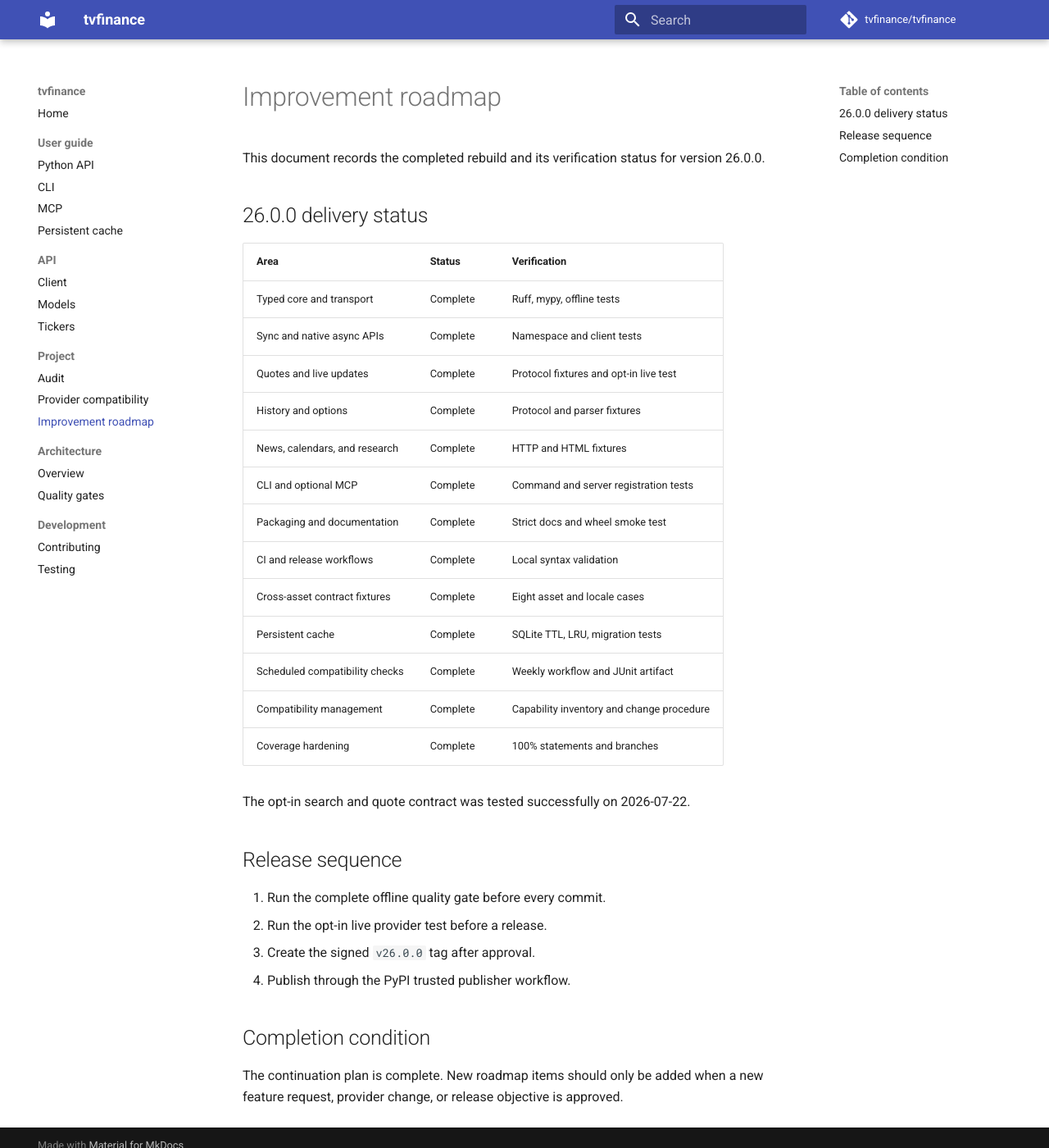
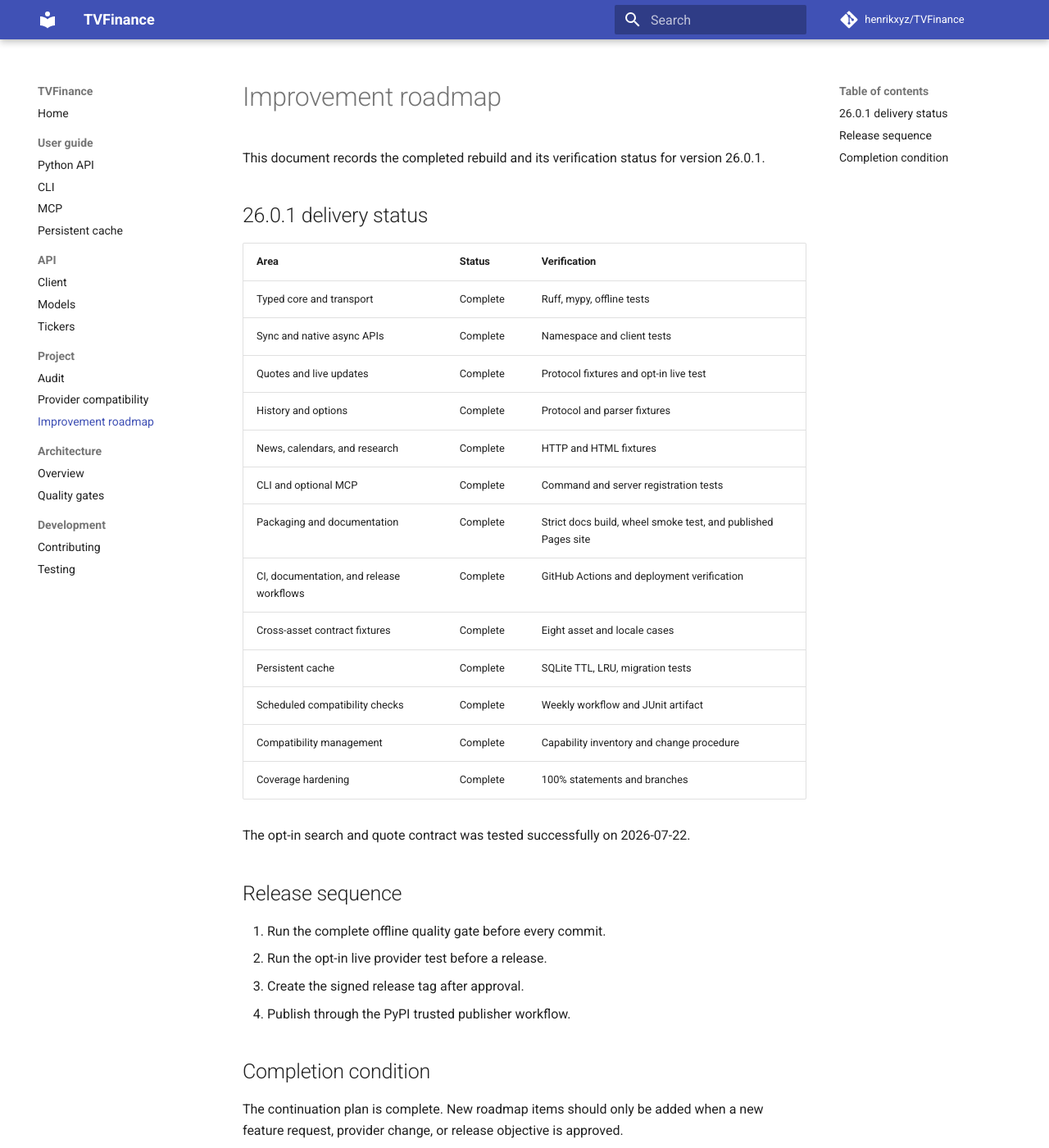
Before and after one commit to henrikxyz/tvfinance, an MkDocs documentation site: the page built from docs/project/roadmap.md, in a window 1280 px wide and 1400 px high. Shown: the whole window at 82% size. Built offline with MkDocs 1.6.1 and Material for MkDocs 9.7.7, drawn with Linux system fonts in a browser that asks for light colours; comment, search, counter and statistics services are not loaded.

Commit message:
docs: publish documentation site

```diff
--- a/docs/project/roadmap.md
+++ b/docs/project/roadmap.md
@@ -1,9 +1,9 @@
 # Improvement roadmap
 
 This document records the completed rebuild and its verification status for
-version 26.0.0.
+version 26.0.1.
 
-## 26.0.0 delivery status
+## 26.0.1 delivery status
 
 | Area | Status | Verification |
 | --- | --- | --- |
@@ -13,8 +13,8 @@ version 26.0.0.
 | History and options | Complete | Protocol and parser fixtures |
 | News, calendars, and research | Complete | HTTP and HTML fixtures |
 | CLI and optional MCP | Complete | Command and server registration tests |
-| Packaging and documentation | Complete | Strict docs and wheel smoke test |
-| CI and release workflows | Complete | Local syntax validation |
+| Packaging and documentation | Complete | Strict docs build, wheel smoke test, and published Pages site |
+| CI, documentation, and release workflows | Complete | GitHub Actions and deployment verification |
 | Cross-asset contract fixtures | Complete | Eight asset and locale cases |
 | Persistent cache | Complete | SQLite TTL, LRU, migration tests |
 | Scheduled compatibility checks | Complete | Weekly workflow and JUnit artifact |
@@ -27,7 +27,7 @@ The opt-in search and quote contract was tested successfully on 2026-07-22.
 
 1. Run the complete offline quality gate before every commit.
 2. Run the opt-in live provider test before a release.
-3. Create the signed `v26.0.0` tag after approval.
+3. Create the signed release tag after approval.
 4. Publish through the PyPI trusted publisher workflow.
 
 ## Completion condition
--- a/mkdocs.yml
+++ b/mkdocs.yml
@@ -1,8 +1,8 @@
-site_name: tvfinance
-site_description: Typed sync and async financial market data tools
-site_url: https://tvfinance.github.io/tvfinance/
-repo_url: https://github.com/tvfinance/tvfinance
-repo_name: tvfinance/tvfinance
+site_name: TVFinance
+site_description: Market quotes, price history, news, and company information for Python
+site_url: https://henrikxyz.github.io/TVFinance/
+repo_url: https://github.com/henrikxyz/TVFinance
+repo_name: henrikxyz/TVFinance
 
 theme:
   name: material
```
Also changed, not shown: README.md (+3 -0 lines), docs/index.md (+2 -2 lines), pyproject.toml (+4 -4 lines), 1 other file.
